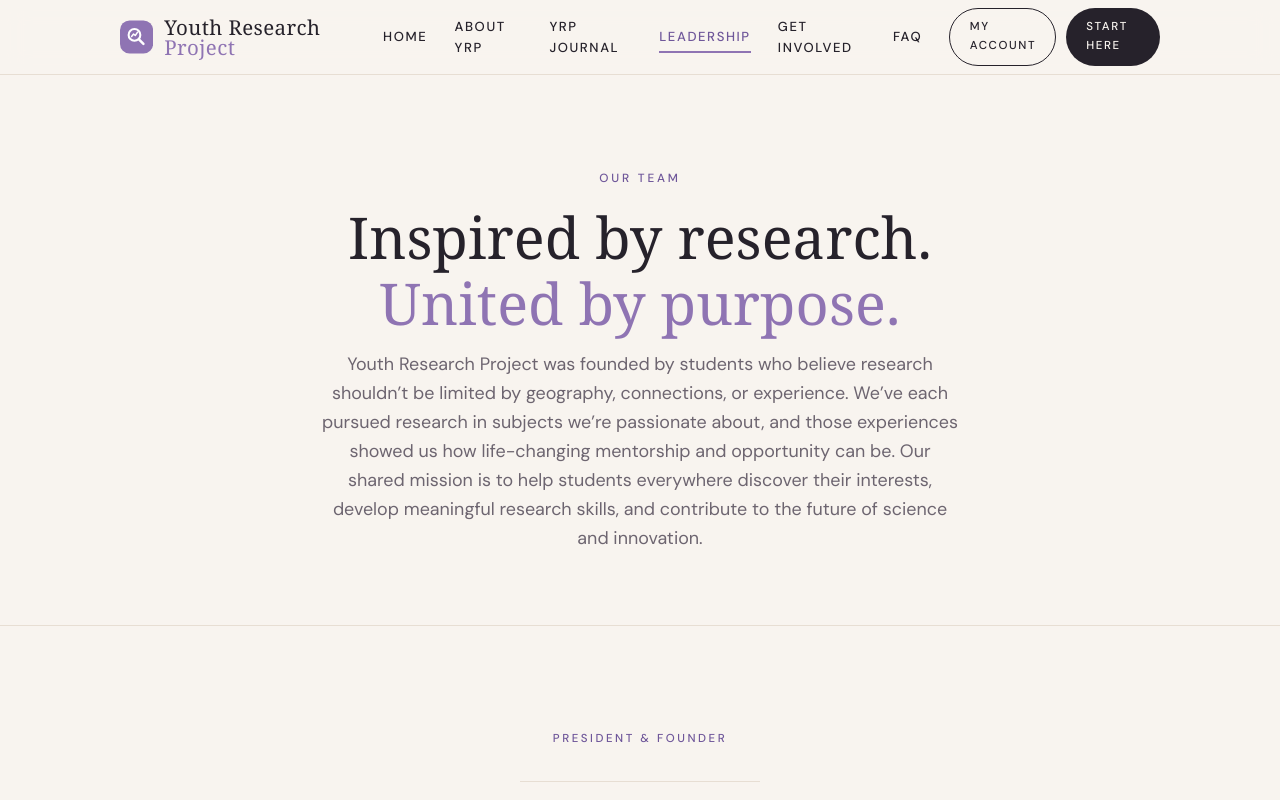
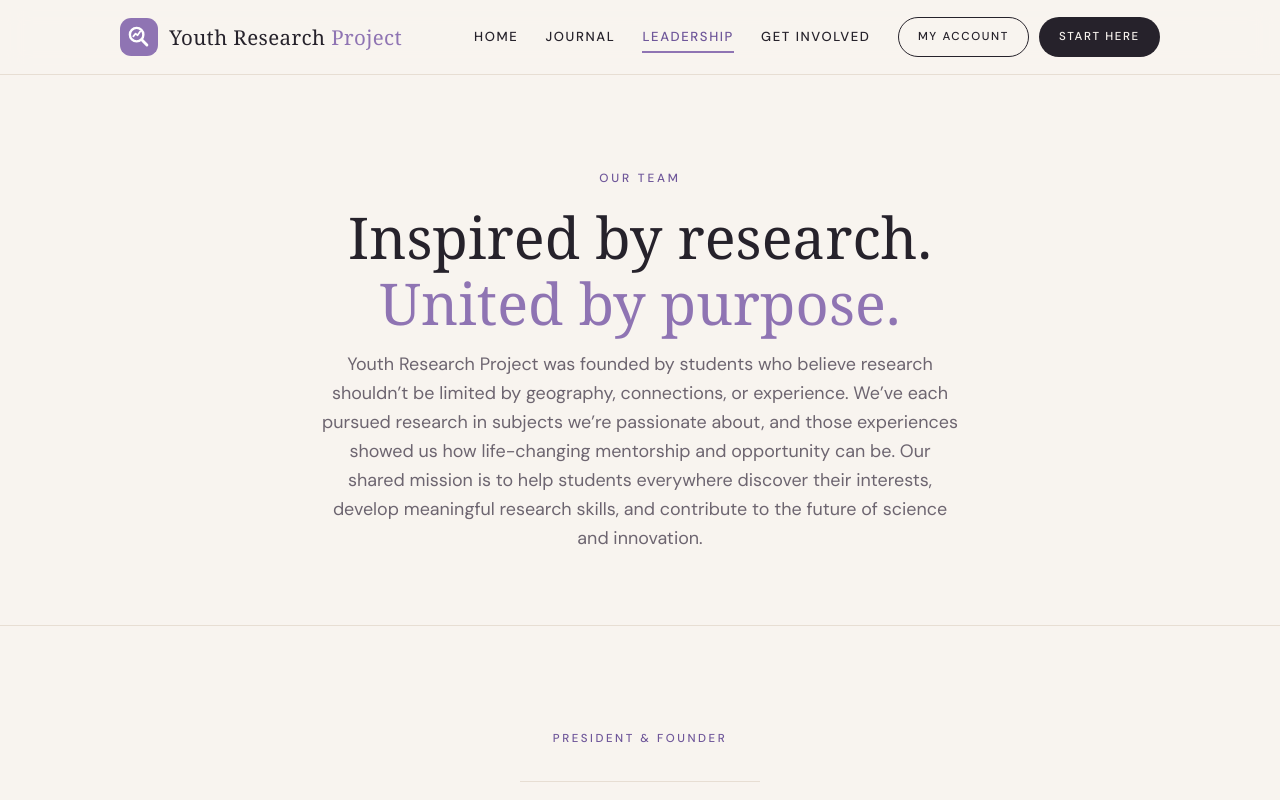
Before and after one commit to youthresearch/index, a plain HTML site: page leadership.html in a window 1280 px wide. Shown: the top 800 px of the page. Drawn offline with Linux system fonts and the light colour scheme; a web font is replaced by a local one.

Commit message:
Update navigation links in leadership.html
Removed outdated links and updated navigation items.

```diff
--- a/leadership.html
+++ b/leadership.html
@@ -544,11 +544,9 @@ img, svg, video { display: block; max-width: 100%; }
       <button class="nav-toggle" aria-label="Toggle menu" aria-expanded="false" aria-controls="site-nav">☰</button>
       <nav class="nav" id="site-nav">
         <a href="index.html">Home</a>
-        <a href="index.html#mission">About YRP</a>
-        <a href="journal.html">YRP Journal</a>
+        <a href="journal.html">Journal</a>
         <a href="leadership.html" class="current">Leadership</a>
         <a href="leadership.html#join">Get Involved</a>
-        <a href="index.html#faq">FAQ</a>
         <span class="nav-actions">
           <!-- Point "My Account" at your real sign-in URL when it exists -->
           <a class="btn btn--ghost" href="#top">My Account</a>
```
